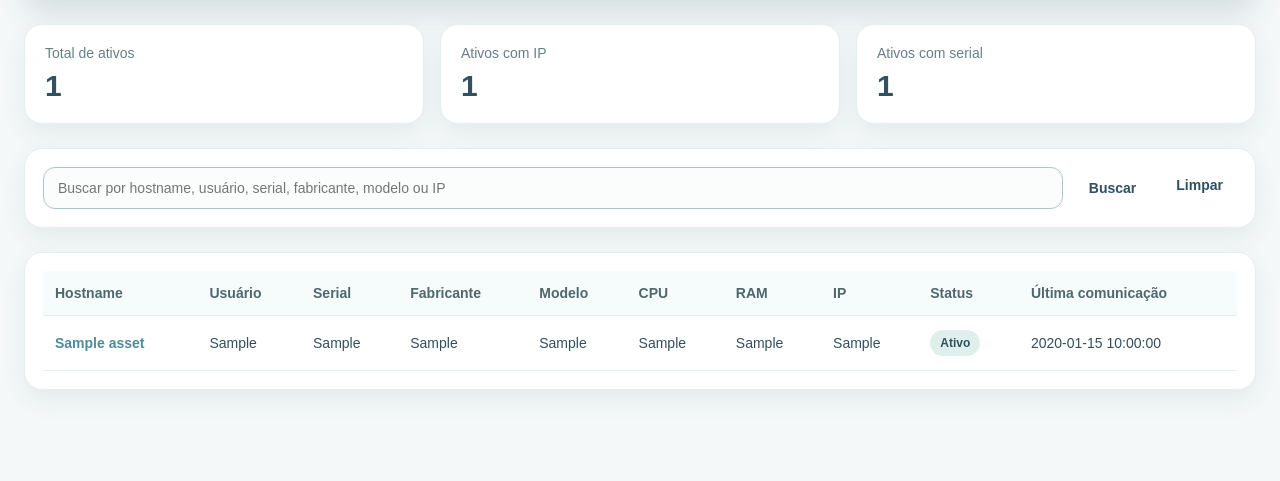
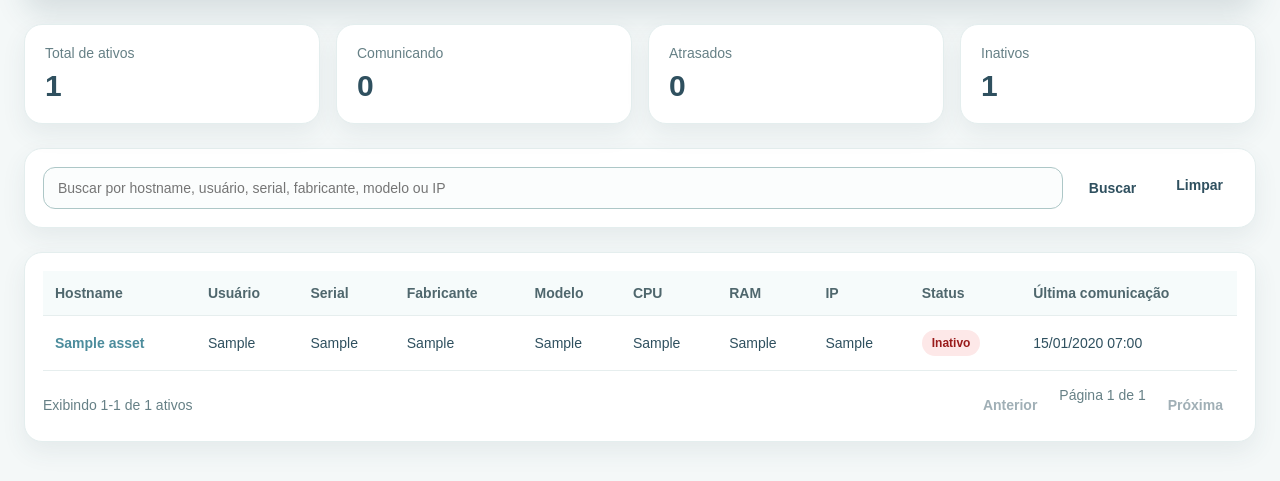
Before and after one commit to pedropasciary-code/inventario-server, a FastAPI app: page /dashboard in a window 1280 px wide. Shown: the part 130-611 px from the top of the page. Run offline with FastAPI, Linux system fonts and the light colour scheme; the visitor is signed in with stand-in values (Sample User, id 1); tables that the repository leaves empty hold one stand-in row (values such as "Sample post"); parts of the project's set-up code (start-up, migrations or seed data) failed here and were passed over.

Commit message:
feat: add dashboard status tests and timezone cleanup

```diff
--- a/app/main.py
+++ b/app/main.py
@@ -1,7 +1,8 @@
-from datetime import datetime, timedelta
+from datetime import UTC, datetime, timedelta
 import csv
 import hmac
 import io
+import math
 import secrets
 
 from fastapi import FastAPI, Depends, Header, HTTPException, Request, Form
@@ -16,7 +17,7 @@ from fastapi.staticfiles import StaticFiles
 from starlette.middleware.sessions import SessionMiddleware
 
 from .database import SessionLocal
-from .config import AGENT_TOKEN, SECRET_KEY, SESSION_COOKIE_SECURE
+from .config import AGENT_TOKEN, SECRET_KEY, SESSION_COOKIE_SECURE, DISPLAY_TIMEZONE
 from .auth import verify_password
 from . import models, schemas
 
@@ -32,6 +33,32 @@ app.add_middleware(
 )
 app.mount("/static", StaticFiles(directory="app/static"), name="static")
 templates = Jinja2Templates(directory="app/templates")
+
+
+def utc_now() -> datetime:
+    return datetime.now(UTC)
+
+
+def ensure_utc(value: datetime | None) -> datetime | None:
+    if not value:
+        return None
+
+    if value.tzinfo is None:
+        return value.replace(tzinfo=UTC)
+
+    return value.astimezone(UTC)
+
+
+def format_datetime(value: datetime | None) -> str:
+    value = ensure_utc(value)
+
+    if not value:
+        return ""
+
+    return value.astimezone(DISPLAY_TIMEZONE).strftime("%d/%m/%Y %H:%M")
+
+
+templates.env.filters["datetime_br"] = format_datetime
 
 
 def get_db():
@@ -88,6 +115,11 @@ LOGIN_RATE_LIMIT_MAX_ATTEMPTS = 5
 LOGIN_RATE_LIMIT_WINDOW = timedelta(minutes=15)
 login_attempts: dict[str, list[datetime]] = {}
 
+DASHBOARD_DEFAULT_PAGE_SIZE = 25
+DASHBOARD_MAX_PAGE_SIZE = 100
+ASSET_ONLINE_WINDOW = timedelta(hours=24)
+ASSET_STALE_WINDOW = timedelta(days=7)
+
 
 def get_csrf_token(request: Request) -> str:
     token = request.session.get("csrf_token")
@@ -139,7 +171,7 @@ def prune_login_attempts(key: str, now: datetime):
 
 def enforce_login_rate_limit(request: Request, username: str):
     key = login_rate_limit_key(request, username)
-    attempts = prune_login_attempts(key, datetime.utcnow())
+    attempts = prune_login_attempts(key, utc_now())
 
     if len(attempts) >= LOGIN_RATE_LIMIT_MAX_ATTEMPTS:
         raise HTTPException(
@@ -150,7 +182,7 @@ def enforce_login_rate_limit(request: Request, username: str):
 
 def register_failed_login(request: Request, username: str):
     key = login_rate_limit_key(request, username)
-    now = datetime.utcnow()
+    now = utc_now()
     attempts = prune_login_attempts(key, now)
     attempts.append(now)
     login_attempts[key] = attempts
@@ -158,6 +190,49 @@ def register_failed_login(request: Request, username: str):
 
 def clear_failed_logins(request: Request, username: str):
     login_attempts.pop(login_rate_limit_key(request, username), None)
+
+
+def build_asset_query(db: Session, q: str | None = None):
+    query = db.query(models.Asset)
+
+    if q:
+        termo = f"%{q}%"
+        query = query.filter(
+            or_(
+                models.Asset.hostname.ilike(termo),
+                models.Asset.usuario.ilike(termo),
+                models.Asset.serial.ilike(termo),
+                models.Asset.fabricante.ilike(termo),
+                models.Asset.modelo.ilike(termo),
+                models.Asset.ip.ilike(termo)
+            )
+        )
+
+    return query
+
+
+def clamp_page_size(per_page: int) -> int:
+    if per_page <= 0:
+        return DASHBOARD_DEFAULT_PAGE_SIZE
+
+    return min(per_page, DASHBOARD_MAX_PAGE_SIZE)
+
+
+def get_asset_status(asset: models.Asset, now: datetime) -> dict:
+    last_seen = ensure_utc(asset.ultima_comunicacao)
+
+    if not last_seen:
+        return {"label": "Sem check-in", "class": "inactive"}
+
+    elapsed = now - last_seen
+
+    if elapsed <= ASSET_ONLINE_WINDOW:
+        return {"label": "Comunicando", "class": "online"}
+
+    if elapsed <= ASSET_STALE_WINDOW:
+        return {"label": "Atrasado", "class": "stale"}
+
+    return {"label": "Inativo", "class": "inactive"}
 
 
 def normalize_asset_payload(asset: schemas.AssetCreate) -> dict:
@@ -226,7 +301,7 @@ def apply_asset_payload(asset_record: models.Asset, asset_data: dict):
     for field, value in asset_data.items():
         setattr(asset_record, field, value)
 
-    asset_record.ultima_comunicacao = datetime.utcnow()
+    asset_record.ultima_comunicacao = utc_now()
 
 
 def commit_asset_checkin(asset_record: models.Asset, asset_data: dict, db: Session):
@@ -304,36 +379,66 @@ def login(
 
 
 @app.get("/dashboard", response_class=HTMLResponse)
-def dashboard(request: Request, q: str | None = None, db: Session = Depends(get_db)):
+def dashboard(
+    request: Request,
+    q: str | None = None,
+    page: int = 1,
+    per_page: int = DASHBOARD_DEFAULT_PAGE_SIZE,
+    db: Session = Depends(get_db)
+):
     # Usa a sessão assinada para impedir acesso ao painel sem autenticação.
     session_user = get_session_user(request, db)
 
     if not session_user:
         return RedirectResponse(url="/login", status_code=303)
 
-    # Monta a consulta base com todos os ativos cadastrados.
-    query = db.query(models.Asset)
+    query = build_asset_query(db, q)
+    now = utc_now()
+    online_after = now - ASSET_ONLINE_WINDOW
+    stale_after = now - ASSET_STALE_WINDOW
 
-    if q:
-        # Aplica busca textual em múltiplos campos para facilitar a localização de máquinas.
-        termo = f"%{q}%"
-        query = query.filter(
+    total_assets = query.count()
+    communicating_assets = (
+        query
+        .filter(models.Asset.ultima_comunicacao >= online_after)
+        .count()
+    )
+    stale_assets = (
+        query
+        .filter(models.Asset.ultima_comunicacao < online_after)
+        .filter(models.Asset.ultima_comunicacao >= stale_after)
+        .count()
+    )
+    inactive_assets = (
+        query
+        .filter(
             or_(
-                models.Asset.hostname.ilike(termo),
-                models.Asset.usuario.ilike(termo),
-                models.Asset.serial.ilike(termo),
-                models.Asset.fabricante.ilike(termo),
-                models.Asset.modelo.ilike(termo),
-                models.Asset.ip.ilike(termo)
+                models.Asset.ultima_comunicacao.is_(None),
+                models.Asset.ultima_comunicacao < stale_after
             )
         )
+        .count()
+    )
 
-    # Ordena por hostname para manter a listagem previsível no dashboard.
-    assets = query.order_by(models.Asset.hostname.asc()).all()
+    per_page = clamp_page_size(per_page)
+    total_pages = max(math.ceil(total_assets / per_page), 1)
+    page = min(max(page, 1), total_pages)
+    offset = (page - 1) * per_page
 
-    total_assets = len(assets)
-    assets_with_ip = len([asset for asset in assets if asset.ip])
-    assets_with_serial = len([asset for asset in assets if asset.serial])
+    # Ordena e pagina no banco para manter o dashboard leve quando o inventário crescer.
+    assets = (
+        query
+        .order_by(models.Asset.hostname.asc())
+        .offset(offset)
+        .limit(per_page)
+        .all()
+    )
+
+    for asset in assets:
+        asset.dashboard_status = get_asset_status(asset, now)
+
+    first_item = offset + 1 if total_assets else 0
+    last_item = min(offset + len(assets), total_assets)
 
     return templates.TemplateResponse(
         request,
@@ -343,8 +448,16 @@ def dashboard(request: Request, q: str | None = None, db: Session = Depends(get_
             "assets": assets,
             "q": q,
             "total_assets": total_assets,
-            "assets_with_ip": assets_with_ip,
-            "assets_with_serial": assets_with_serial,
+            "communicating_assets": communicating_assets,
+            "stale_assets": stale_assets,
+            "inactive_assets": inactive_assets,
+            "page": page,
+            "per_page": per_page,
+            "total_pages": total_pages,
+            "first_item": first_item,
+            "last_item": last_item,
+            "has_previous_page": page > 1,
+            "has_next_page": page < total_pages,
             "csrf_token": get_csrf_token(request)
         }
     )
@@ -368,7 +481,7 @@ def checkin(asset: schemas.AssetCreate, db: Session = Depends(get_db)):
         return commit_asset_checkin(existing_asset, asset_data, db)
 
     # Se nenhum identificador existente foi encontrado, cria um novo registro do ativo.
-    new_asset = models.Asset(**asset_data, ultima_comunicacao=datetime.utcnow())
+    new_asset = models.Asset(**asset_data, ultima_comunicacao=utc_now())
 
     db.add(new_asset)
     return commit_asset_checkin(new_asset, asset_data, db)
--- a/app/templates/asset_detail.html
+++ b/app/templates/asset_detail.html
@@ -148,8 +148,8 @@
 
             <div class="card">
                 <h2>Comunicação</h2>
-                <div class="detail-item"><span class="detail-label">Último Boot</span><span class="detail-value">{{ asset.ultimo_boot or "" }}</span></div>
-                <div class="detail-item"><span class="detail-label">Última Comunicação</span><span class="detail-value">{{ asset.ultima_comunicacao or "" }}</span></div>
+                <div class="detail-item"><span class="detail-label">Último Boot</span><span class="detail-value">{{ asset.ultimo_boot|datetime_br }}</span></div>
+                <div class="detail-item"><span class="detail-label">Última Comunicação</span><span class="detail-value">{{ asset.ultima_comunicacao|datetime_br }}</span></div>
             </div>
         </div>
     </div>
--- a/app/templates/dashboard.html
+++ b/app/templates/dashboard.html
@@ -197,10 +197,45 @@
             display: inline-block;
             padding: 6px 10px;
             border-radius: 999px;
-            background: #dff0ec;
-            color: #2f505f;
             font-size: 12px;
             font-weight: bold;
+        }
+
+        .badge.online {
+            background: #dff0ec;
+            color: #1f6f57;
+        }
+
+        .badge.stale {
+            background: #fff1d6;
+            color: #8a5a00;
+        }
+
+        .badge.inactive {
+            background: #fde8e8;
+            color: #991b1b;
+        }
+
+        .pagination {
+            margin-top: 16px;
+            display: flex;
+            justify-content: space-between;
+            align-items: center;
+            gap: 12px;
+            flex-wrap: wrap;
+            color: #668086;
+            font-size: 14px;
+        }
+
+        .pagination-actions {
+            display: flex;
+            gap: 8px;
+            flex-wrap: wrap;
+        }
+
+        .pagination .button.disabled {
+            opacity: 0.45;
+            pointer-events: none;
         }
 
         .empty {
@@ -221,8 +256,8 @@
             </div>
 
             <div class="actions">
-                <a class="button" href="/export/csv{% if q %}?q={{ q }}{% endif %}">Exportar CSV</a>
-                <a class="button" href="/export/xlsx{% if q %}?q={{ q }}{% endif %}">Exportar Excel</a>
+                <a class="button" href="/export/csv{% if q %}?q={{ q|urlencode }}{% endif %}">Exportar CSV</a>
+                <a class="button" href="/export/xlsx{% if q %}?q={{ q|urlencode }}{% endif %}">Exportar Excel</a>
                 <form method="post" action="/logout" style="margin:0;">
                     <input type="hidden" name="csrf_token" value="{{ csrf_token }}">
                     <button class="button" type="submit">Sair</button>
@@ -238,13 +273,18 @@
             </div>
 
             <div class="card">
-                <div class="card-title">Ativos com IP</div>
-                <div class="card-value">{{ assets_with_ip }}</div>
+                <div class="card-title">Comunicando</div>
+                <div class="card-value">{{ communicating_assets }}</div>
             </div>
 
             <div class="card">
-                <div class="card-title">Ativos com serial</div>
-                <div class="card-value">{{ assets_with_serial }}</div>
+                <div class="card-title">Atrasados</div>
+                <div class="card-value">{{ stale_assets }}</div>
+            </div>
+
+            <div class="card">
+                <div class="card-title">Inativos</div>
+                <div class="card-value">{{ inactive_assets }}</div>
             </div>
         </div>
 
@@ -257,6 +297,7 @@
                     placeholder="Buscar por hostname, usuário, serial, fabricante, modelo ou IP"
                     value="{{ q or '' }}"
                 >
+                <input type="hidden" name="per_page" value="{{ per_page }}">
                 <button class="button" type="submit">Buscar</button>
                 <a class="button" href="/dashboard">Limpar</a>
             </form>
@@ -295,12 +336,33 @@
                         <td>{{ asset.cpu or "" }}</td>
                         <td>{{ asset.ram or "" }}</td>
                         <td>{{ asset.ip or "" }}</td>
-                        <td><span class="badge">Ativo</span></td>
-                        <td>{{ asset.ultima_comunicacao or "" }}</td>
+                        <td><span class="badge {{ asset.dashboard_status['class'] }}">{{ asset.dashboard_status['label'] }}</span></td>
+                        <td>{{ asset.ultima_comunicacao|datetime_br }}</td>
                     </tr>
                     {% endfor %}
                 </tbody>
             </table>
+
+            <div class="pagination">
+                <div>
+                    Exibindo {{ first_item }}-{{ last_item }} de {{ total_assets }} ativos
+                </div>
+                <div class="pagination-actions">
+                    <a
+                        class="button{% if not has_previous_page %} disabled{% endif %}"
+                        href="/dashboard?page={{ page - 1 }}&per_page={{ per_page }}{% if q %}&q={{ q|urlencode }}{% endif %}"
+                    >
+                        Anterior
+                    </a>
+                    <span>Página {{ page }} de {{ total_pages }}</span>
+                    <a
+                        class="button{% if not has_next_page %} disabled{% endif %}"
+                        href="/dashboard?page={{ page + 1 }}&per_page={{ per_page }}{% if q %}&q={{ q|urlencode }}{% endif %}"
+                    >
+                        Próxima
+                    </a>
+                </div>
+            </div>
         </div>
         {% else %}
         <!-- Estado vazio para busca sem resultado ou banco ainda sem check-ins. -->
--- /dev/null
+++ b/pytest.ini
@@ -0,0 +1,3 @@
+[pytest]
+addopts = -p no:cacheprovider
+norecursedirs = venv .venv .pytest_cache pytest-cache-files-*
--- /dev/null
+++ b/requirements-dev.txt
@@ -0,0 +1,3 @@
+# Ferramentas usadas apenas para testes automatizados locais/CI.
+httpx==0.28.1
+pytest==9.0.3
--- a/requirements.txt
+++ b/requirements.txt
@@ -9,4 +9,5 @@ pydantic==2.13.2
 python-dotenv==1.2.2
 python-multipart==0.0.26
 SQLAlchemy==2.0.49
+tzdata==2025.2
 uvicorn==0.44.0
```
Also changed, not shown: app/config.py (+7 -0 lines), app/models.py (+8 -4 lines), app/schemas.py (+3 -5 lines), migrations/versions/20260429_0003_timezone_aware_timestamps.py (added, +69 -0 lines), tests/conftest.py (added, +73 -0 lines), tests/test_main.py (added, +166 -0 lines), README.md, 2 other files.
